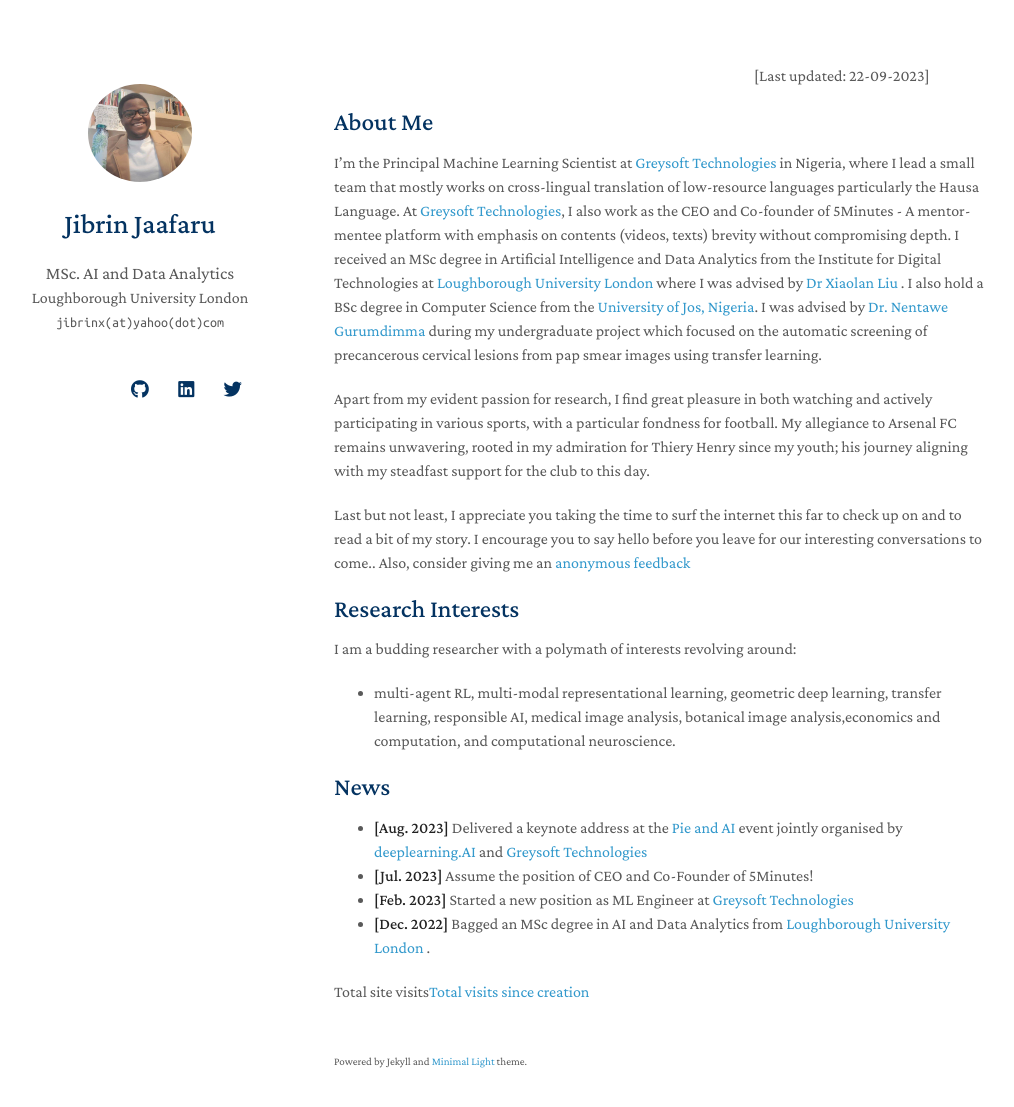
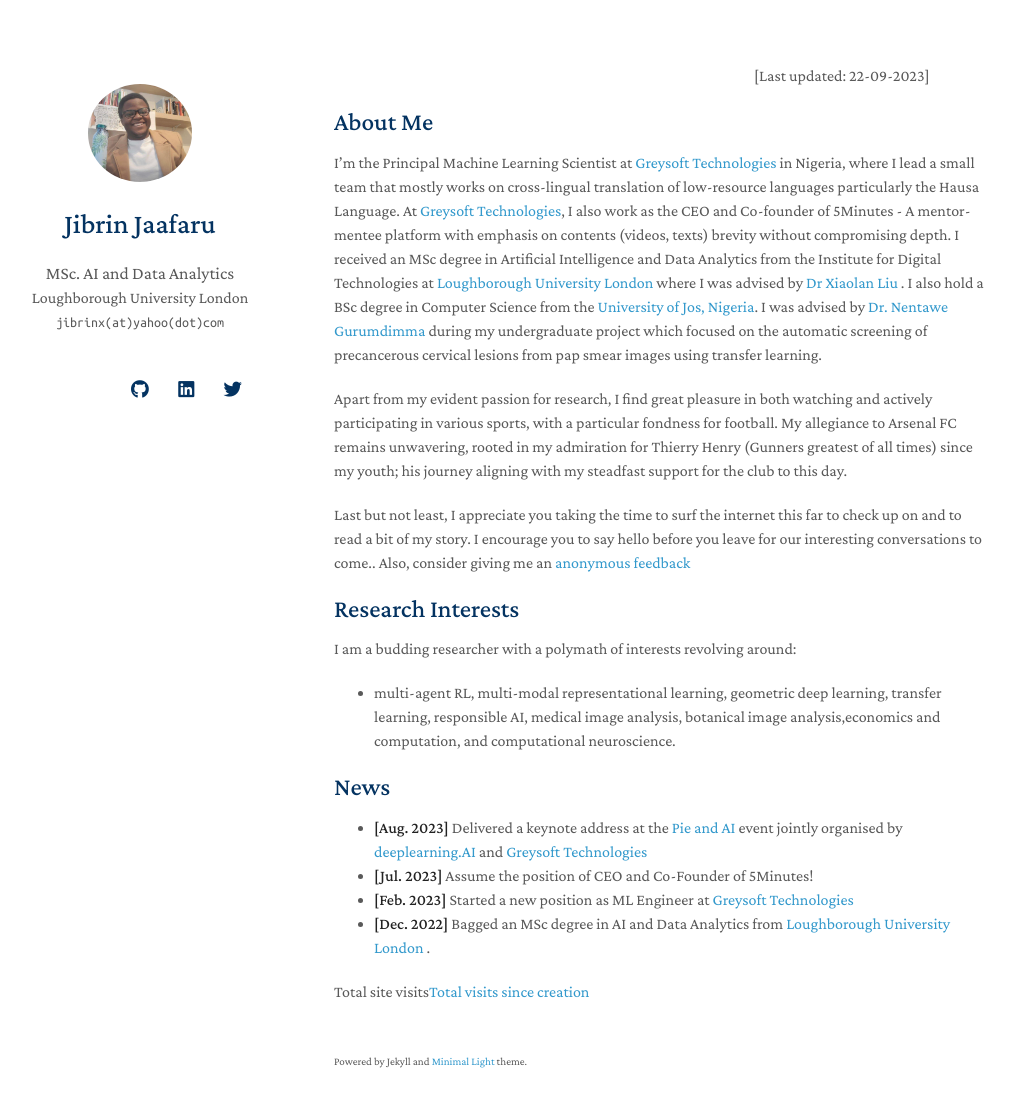
Before and after one commit to jibrinx/jibrinx.github.io, a Jekyll site: the page built from index.md, in a window 1280 px wide and 1142 px high. Shown: the top 1107 px of the window, without its empty margins (136-1150 px from the left). Built offline with Jekyll 4.4.1, drawn with Linux system fonts in a browser that asks for light colours; nearby versions of some CDN libraries; a style sheet for code colours, icons or effects is not loaded.

Commit message:
Update index.md

```diff
--- a/index.md
+++ b/index.md
@@ -7,7 +7,7 @@
 
 I'm the Principal Machine Learning Scientist at <a href="https://greysoft.ng">Greysoft Technologies</a> in Nigeria, where I lead a small team that mostly works on cross-lingual translation of low-resource languages particularly the Hausa Language. At <a href="https://greysoft.ng">Greysoft Technologies</a>, I also work as the CEO and Co-founder of 5Minutes - A mentor-mentee platform with emphasis on contents (videos, texts) brevity without compromising depth. I received an MSc degree in Artificial Intelligence and Data Analytics from the Institute for Digital Technologies at  <a href="https://www.lborolondon.ac.uk/study/masters-degrees/artificial-intelligence-data-analytics/"> Loughborough University London </a> where I was advised by <a href="https://www.lborolondon.ac.uk/about/staff/dr-xiaolan-liu/">Dr Xiaolan Liu </a>. I also hold a BSc degree in Computer Science from the <a href="https://unijos.edu.ng">University of Jos, Nigeria</a>. I was advised by  <a href="https://scholar.google.com/citations?user=q9VpwWEAAAAJ&hl=enDr. Nentawe Gurumdimma)"> Dr. Nentawe Gurumdimma</a> during my undergraduate project which focused on the automatic screening of precancerous cervical lesions from pap smear images using transfer learning.
 
-Apart from my evident passion for research, I find great pleasure in both watching and actively participating in various sports, with a particular fondness for football. My allegiance to Arsenal FC remains unwavering, rooted in my admiration for Thiery Henry since my youth; his journey aligning with my steadfast support for the club to this day.
+Apart from my evident passion for research, I find great pleasure in both watching and actively participating in various sports, with a particular fondness for football. My allegiance to Arsenal FC remains unwavering, rooted in my admiration for Thierry Henry (Gunners greatest of all times) since my youth; his journey aligning with my steadfast support for the club to this day.
 
 Last but not least, I appreciate you taking the time to surf the internet this far to check up on and to read a bit of my story. I encourage you to say hello before you leave for our interesting conversations to come.. Also, consider giving me an  <a href="https://ngl.link/jibrinx">anonymous feedback</a>
 
```
